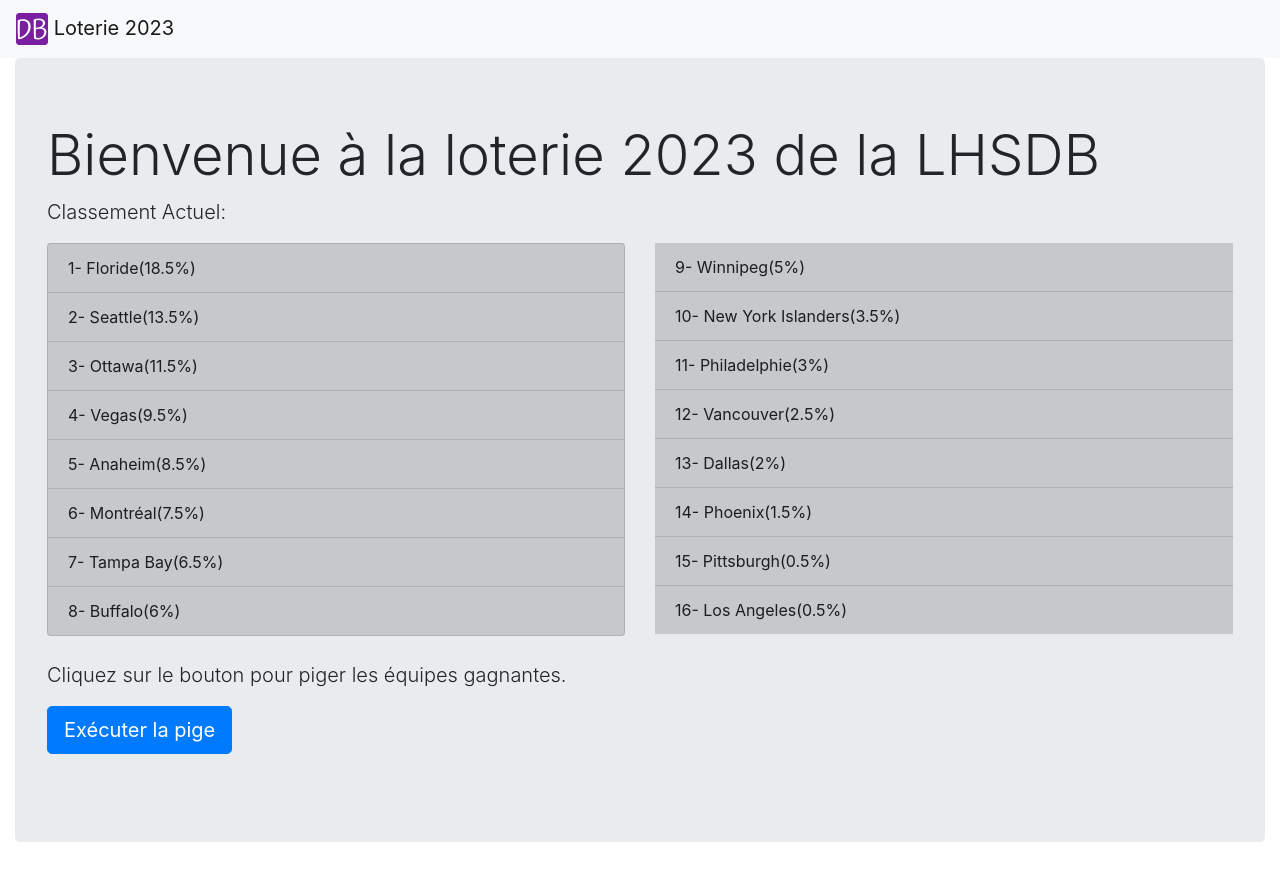
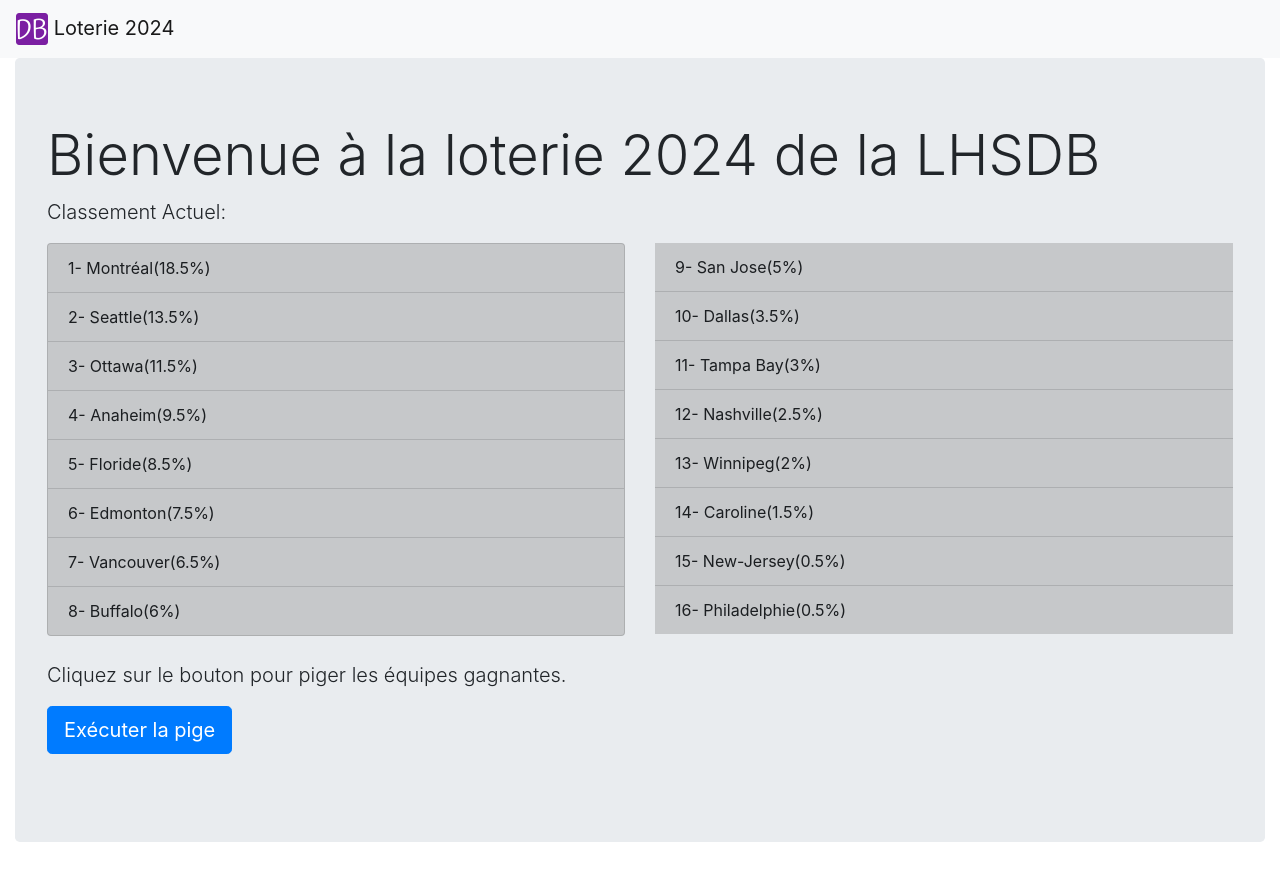
Before and after one commit to KrissCardenas/lhsdb.lottery, an Angular app: page / in a window 1280 px wide. Built offline with nearby package versions, Linux system fonts and the light colour scheme.

Commit message:
feat: update 2024 (#17)

```diff
--- a/src/app/app.component.html
+++ b/src/app/app.component.html
@@ -6,7 +6,7 @@
 
 <div class="container-fluid">
   <div class="jumbotron">
-    <h1 class="display-4">Bienvenue à la loterie 2023 de la LHSDB</h1>
+    <h1 class="display-4">Bienvenue à la loterie 2024 de la LHSDB</h1>
     <p class="lead">Classement Actuel:</p>
     <div class="row">
       <div class="col">
--- a/src/app/app.component.ts
+++ b/src/app/app.component.ts
@@ -24,7 +24,7 @@ import { Component, OnInit } from '@angular/core';
   styleUrls: ['./app.component.css']
 })
 export class AppComponent implements OnInit {
-  title = 'Loterie 2023';
+  title = 'Loterie 2024';
   draftDone: boolean = false;
   displayResultsDone: boolean = false;
 
@@ -40,24 +40,24 @@ export class AppComponent implements OnInit {
   constructor() { }
 
   ngOnInit() {
-    this.addEntry(1, "Floride", 18.5);
+    this.addEntry(1, "Montréal", 18.5);
     this.addEntry(2, "Seattle", 13.5);
     this.addEntry(3, "Ottawa", 11.5);
-    this.addEntry(4, "Vegas", 9.5);
-    this.addEntry(5, "Anaheim", 8.5);
+    this.addEntry(4, "Anaheim", 9.5);
+    this.addEntry(5, "Floride", 8.5);
 
-    this.addEntry(6, "Montréal", 7.5);
-    this.addEntry(7, "Tampa Bay", 6.5);
+    this.addEntry(6, "Edmonton", 7.5);
+    this.addEntry(7, "Vancouver", 6.5);
     this.addEntry(8, "Buffalo", 6.0);
-    this.addEntry(9, "Winnipeg", 5);
-    this.addEntry(10, "New York Islanders", 3.5);
+    this.addEntry(9, "San Jose", 5);
+    this.addEntry(10, "Dallas", 3.5);
 
-    this.addEntry(11, "Philadelphie", 3.0);
-    this.addEntry(12, "Vancouver", 2.5);
-    this.addEntry(13, "Dallas", 2);
-    this.addEntry(14, "Phoenix", 1.5);
-    this.addEntry(15, "Pittsburgh", 0.5);
-    this.addEntry(16, "Los Angeles", 0.5);
+    this.addEntry(11, "Tampa Bay", 3.0);
+    this.addEntry(12, "Nashville", 2.5);
+    this.addEntry(13, "Winnipeg", 2);
+    this.addEntry(14, "Caroline", 1.5);
+    this.addEntry(15, "New-Jersey", 0.5);
+    this.addEntry(16, "Philadelphie", 0.5);
   }
 
   onDraft(): void {
--- a/src/index.html
+++ b/src/index.html
@@ -2,7 +2,7 @@
 <html lang="en">
 <head>
   <meta charset="utf-8">
-  <title>Loterie LHSDB 2023</title>
+  <title>Loterie LHSDB 2024</title>
   <base href="/">
   <meta name="viewport" content="width=device-width, initial-scale=1">
   <link rel="icon" type="image/x-icon" href="favicon.ico">
```
Also changed, not shown: 1 other file (tests, documents, lock files or other folders).
